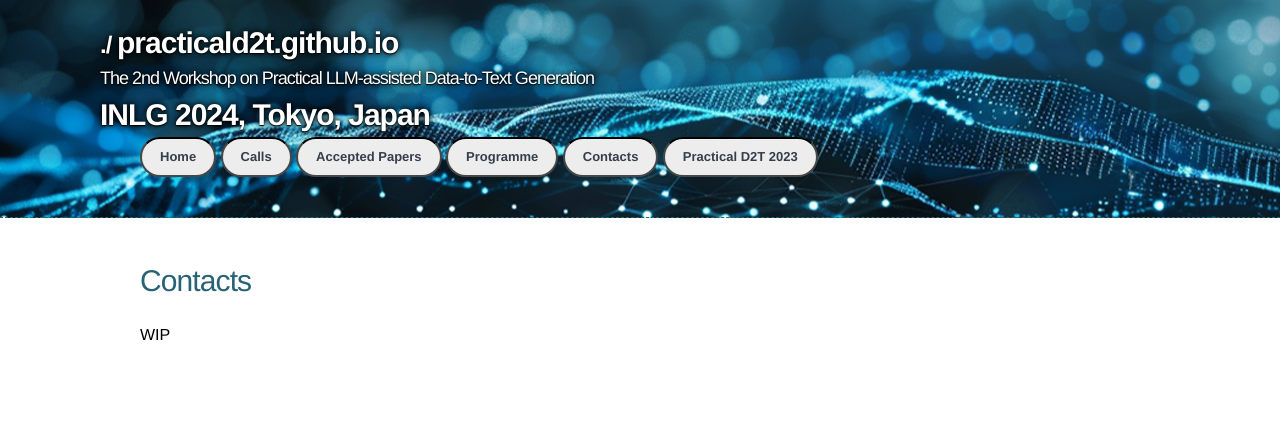
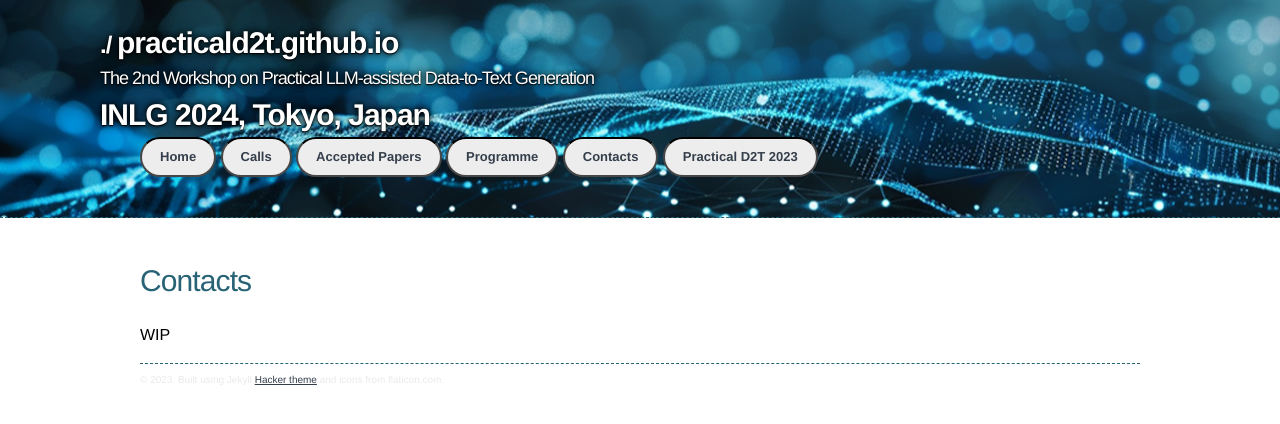
Before and after one commit to practicald2t/practicald2t.github.io, a Jekyll site: the page built from pages/contacts.md, in a window 1280 px wide. Shown: the top 424 px of the page. Built offline with Jekyll 4.4.1, drawn with Linux system fonts in a browser that asks for light colours; our own code applies the rules of GitHub Pages for plain Markdown files.

Commit message:
Update contacts.md

```diff
--- a/pages/contacts.md
+++ b/pages/contacts.md
@@ -1,3 +1,23 @@
+---
+layout: default
+---
+ <div class="forms-container">
+
+ <!-- <div class="forms">
+    <img src="assets/images/github-logo.png">
+    <a href="https://github.com/practicald2t/hackathon/">
+    <p style="font-size: large">Hackathon – Github</p>
+    </a>
+</div> -->
+</div>
+
+
 # Contacts
 
 WIP
+
+
+<hr>
+<div class="footer">
+    © 2023. Built using Jekyll <a href="https://github.com/pages-themes/hacker">Hacker theme</a> and icons from flaticon.com.
+  </div>
```
